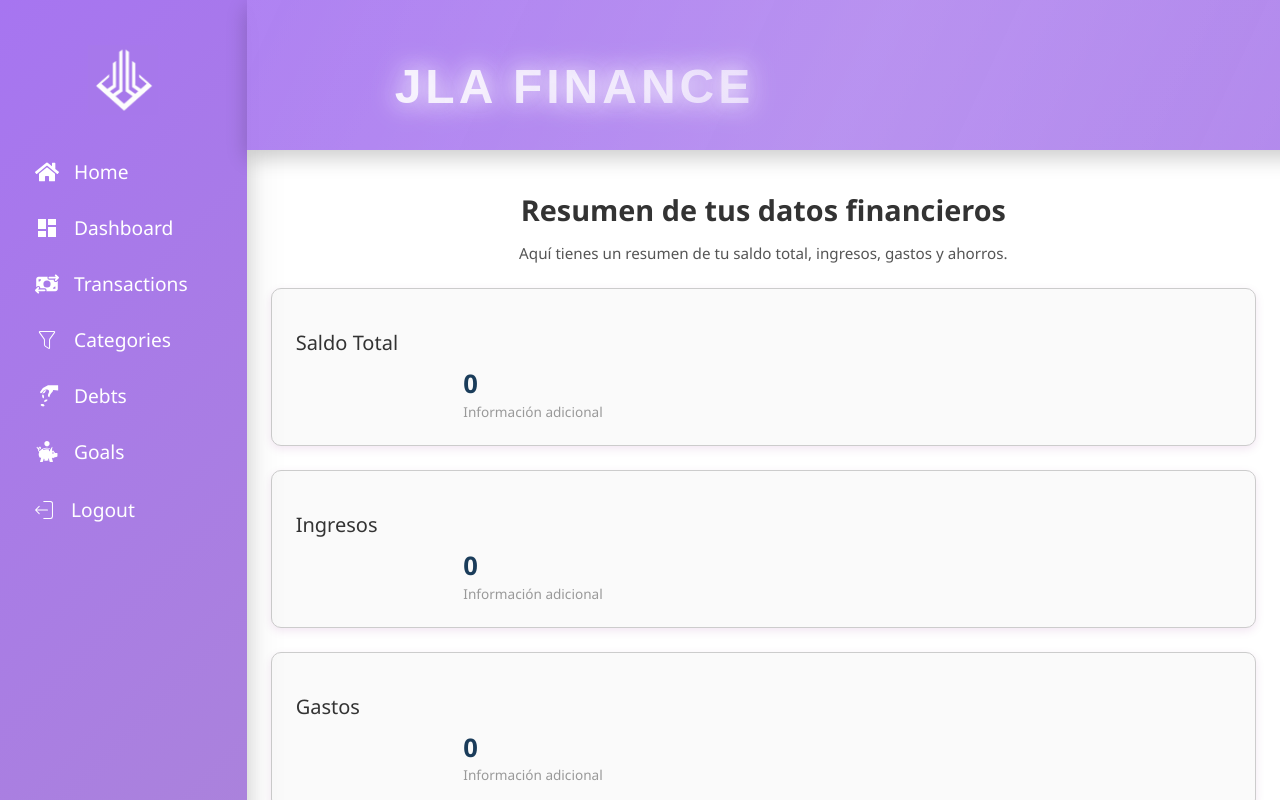
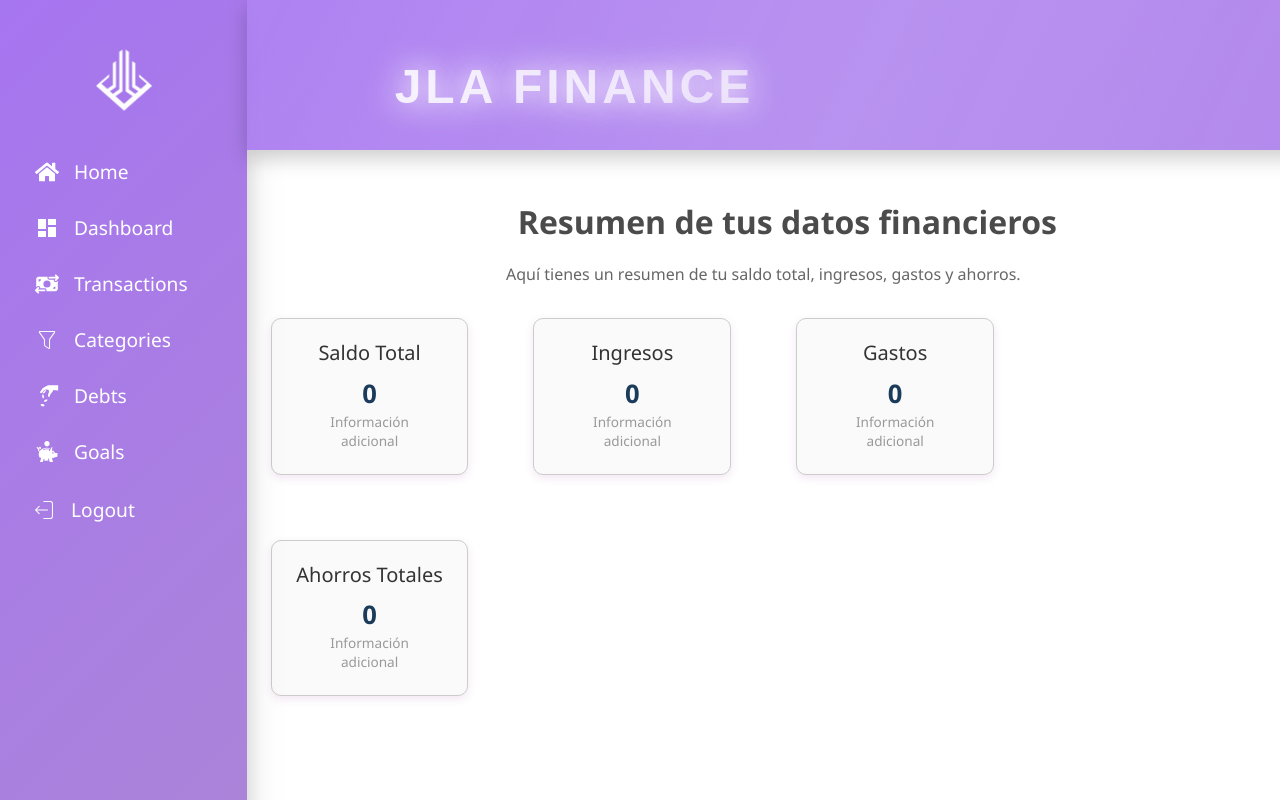
Before and after one commit to leo-knight98/My-finance, a React (Vite) app in the folder frontend/: page /dashboard in a window 1280 px wide. Shown: the top 800 px of the page. Built offline with nearby package versions, Linux system fonts and the light colour scheme; no server answers; sample sign-in values are in the browser's storage.

Commit message:
dashboard size edit

```diff
--- a/frontend/src/pages/dashboard/Dashboard.module.css
+++ b/frontend/src/pages/dashboard/Dashboard.module.css
@@ -1,84 +1,95 @@
 .transactionCardWrapper {
     display: flex;
-    justify-content: space-between;
-    align-items: center;
-    gap: 1.5rem; /* Cambiado para adaptar el espaciado */
-    margin-top: 1.5rem; /* Ajuste para mayor coherencia */
-    flex-wrap: wrap;
-    padding: 0 1.5rem; /* Reducido ligeramente */
+    flex-wrap: wrap; /* Permite que las tarjetas se ajusten en filas */
+    gap: 65px; /* Espacio más pequeño entre las tarjetas */
+    margin-top: 1.5rem;
+    padding: 0 1.5rem;
 }
 
 .card {
-    width: 100%;
-    min-width: 220px; /* Ajuste para más flexibilidad */
-    border: 1px solid #ccc; /* Color de borde más claro */
-    border-radius: 10px; /* Ajuste de redondeo */
-    padding: 1.5rem; /* Reducido ligeramente */
-    background-color: #fafafa; /* Color de fondo más suave */
-    box-shadow: 0 3px 10px rgba(128, 0, 128, 0.1); /* Sombra más sutil */
-    transition: all 0.2s ease-in-out; /* Ajuste de la animación */
-    text-align: left; /* Cambiado para alinear texto a la izquierda */
+    width: 15%; /* Las tarjetas ocuparán el 23% del ancho para que quepan 4 en una fila */
+    border: 1px solid #ccc;
+    border-radius: 10px;
+    padding: 1.5rem;
+    background-color: #fafafa;
+    box-shadow: 0 3px 10px rgba(128, 0, 128, 0.1);
+    transition: all 0.2s ease-in-out;
+    align-items: center;
 }
 
 .card:hover {
-    transform: scale(1.02); /* Aumentado ligeramente */
-    box-shadow: 0 6px 14px rgba(128, 0, 128, 0.15); /* Más sutil */
+    transform: scale(1.02);
+    box-shadow: 0 6px 14px rgba(128, 0, 128, 0.15);
 }
 
 .card h3 {
-    font-size: 1.25rem; /* Tamaño ajustado */
-    margin: 20px auto;
-    margin-bottom: 0.8rem; /* Reducido */
-    color: #333; /* Color más oscuro */
+    font-size: 1.25rem;
+    text-align: center;
+    margin: 0 auto;
+    margin-bottom: 0.8rem;
+    color: #333;
 }
 
 .card p {
-    font-size: 0.95rem; /* Tamaño reducido */
-    color: #555; /* Color más oscuro */
-    line-height: 1.4; /* Ajuste para legibilidad */
+    font-size: 0.95rem;
+    color: #555;
+    line-height: 1.4;
     margin: 0 auto;
-    width: 85%; /* Ligeramente reducido */
-    max-width: 600px; /* Ajustado para coherencia */
-    widows: 2;
-    orphans: 2;
+    width: 80%;
+    max-width: 600px;
 }
 
 .card .amount {
-    font-size: 1.6rem; /* Tamaño reducido */
+    font-size: 1.6rem;
+    text-align: center;
+    margin: 0 auto;
     font-weight: bold;
-    color: #1a3c5a; /* Color cambiado */
+    color: #1a3c5a;
 }
 
 .card .extraInfo {
-    font-size: 0.85rem; /* Tamaño reducido */
-    color: #999; /* Color cambiado */
+    font-size: 0.85rem;
+    color: #999;
+    text-align: center;
+    margin: 0 auto;
 }
 
 .titleText {
-    width: 100%;
     text-align: center;
-    margin-bottom: 1.5rem; /* Reducido */
-    margin-top: 40px; /* Reducido */
-    font-size: 0.9rem; /* Ajuste del tamaño base */
-    line-height: 1.4; /* Ajuste de la línea */
+    margin-bottom: 2rem;
+    font-size: 1rem;
+    line-height: 1.5;
 }
 
-.titleText h3 {
-    font-size: 1.8rem; /* Ajustado para coherencia */
+.titleText h1 {
+    width: 90%;
+    margin: 0 auto;
+    font-size: 2rem;
     font-weight: bold;
-    color: #333; /* Color cambiado */
-    margin-bottom: 0.8rem; /* Reducido */
-    widows: 2;
-    orphans: 2;
+    color: #4b4b4b;
+    margin-bottom: 1rem;
+    text-align: center;
 }
 
 .titleText p {
-    font-size: 0.95rem; /* Tamaño reducido */
-    color: #555; /* Color cambiado */
-    line-height: 1.4; /* Ajustado */
+    width: 100%;
     margin: 0 auto;
-    width: 85%; /* Ajustado */
-    max-width: 600px; /* Ajustado */
-    widows: 2;
-    orphans: 2;
+    font-size: 1rem;
+    color: #666;
+    line-height: 1.5;
+    text-align: center;
 }
+
+/* Para pantallas grandes */
+@media (max-width: 1024px) {
+    .card {
+        width: 100% /* En pantallas medianas, las tarjetas siguen ocupando el 23% */
+    }
+}
+
+/* Para pantallas móviles */
+@media (max-width: 768px) {
+    .card {
+        width: 100%; /* En pantallas pequeñas, las tarjetas ocupan el 100% */
+    }
+}
--- a/frontend/src/pages/dashboard/Dashboard.tsx
+++ b/frontend/src/pages/dashboard/Dashboard.tsx
@@ -61,7 +61,7 @@ function Dashboard() {
         <>
             <Balance />
             <div className={styles.titleText}>
-                <h3>Resumen de tus datos financieros</h3>
+                <h1>Resumen de tus datos financieros</h1>
                 <p>Aquí tienes un resumen de tu saldo total, ingresos, gastos y ahorros.</p>
             </div>
             <section className={styles.transactionCardWrapper}>
```
